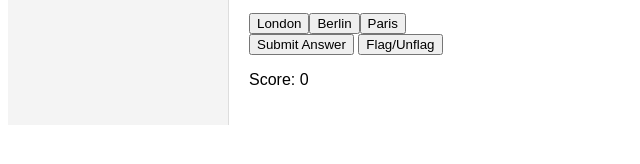
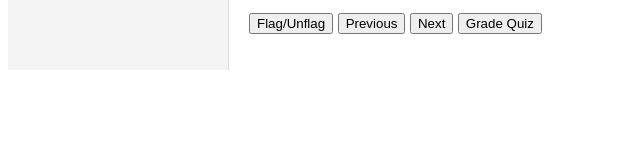
Before and after one commit to WetGato/Test-Questions, a plain HTML site: page Airframe-Electrical/index.html in a window 1280 px wide. Shown: the part 166-330 px from the top of the page, without its empty margins (0-640 px from the left). Drawn offline with Linux system fonts and the light colour scheme.

Commit message:
Update index.html

```diff
--- a/Airframe-Electrical/index.html
+++ b/Airframe-Electrical/index.html
@@ -3,7 +3,7 @@
 <head>
     <meta charset="UTF-8">
     <meta name="viewport" content="width=device-width, initial-scale=1.0">
-    <title>Quiz Website with Flagging</title>
+    <title>Quiz Website with Flagging and Grading</title>
     <style>
         body {
             display: flex;
@@ -33,9 +33,11 @@
         <h1>Quiz</h1>
         <button onclick="startNewQuiz()">Start New Quiz</button>
         <p id="question"></p>
-        <div id="options"></div>
-        <button onclick="submitAnswer()">Submit Answer</button>
+        <form id="optionsForm"></form>
         <button onclick="toggleFlag()">Flag/Unflag</button>
+        <button onclick="prevQuestion()">Previous</button>
+        <button onclick="nextQuestion()">Next</button>
+        <button onclick="gradeQuiz()">Grade Quiz</button>
         <p id="scoreDisplay"></p>
     </div>
     <script src="script.js"></script>
```
